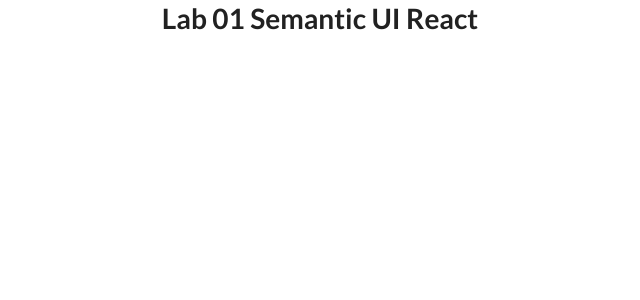
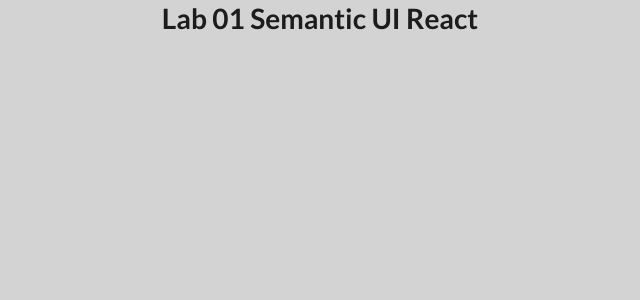
Before and after one commit to PORaymond/React2022, a React (Create React App) app: page / in a window 1280 px wide. Shown: the top 300 px of the page, without its empty margins (320-960 px from the left). Built offline with nearby package versions, Linux system fonts and the light colour scheme.

Commit message:
ajouter le style

```diff
--- a/src/App.css
+++ b/src/App.css
@@ -1,38 +1,13 @@
-.App {
-  text-align: center;
+
+body {
+    margin: 0;
+    padding: 0;
+    font-family: sans-serif;
+    background: #d3d3d3;
+    text-align: center;
 }
 
-.App-logo {
-  height: 40vmin;
-  pointer-events: none;
+.app {
+    width: 920px;
+    margin: 0 auto;
 }
-
-@media (prefers-reduced-motion: no-preference) {
-  .App-logo {
-    animation: App-logo-spin infinite 20s linear;
-  }
-}
-
-.App-header {
-  background-color: #282c34;
-  min-height: 100vh;
-  display: flex;
-  flex-direction: column;
-  align-items: center;
-  justify-content: center;
-  font-size: calc(10px + 2vmin);
-  color: white;
-}
-
-.App-link {
-  color: #61dafb;
-}
-
-@keyframes App-logo-spin {
-  from {
-    transform: rotate(0deg);
-  }
-  to {
-    transform: rotate(360deg);
-  }
-}
```
